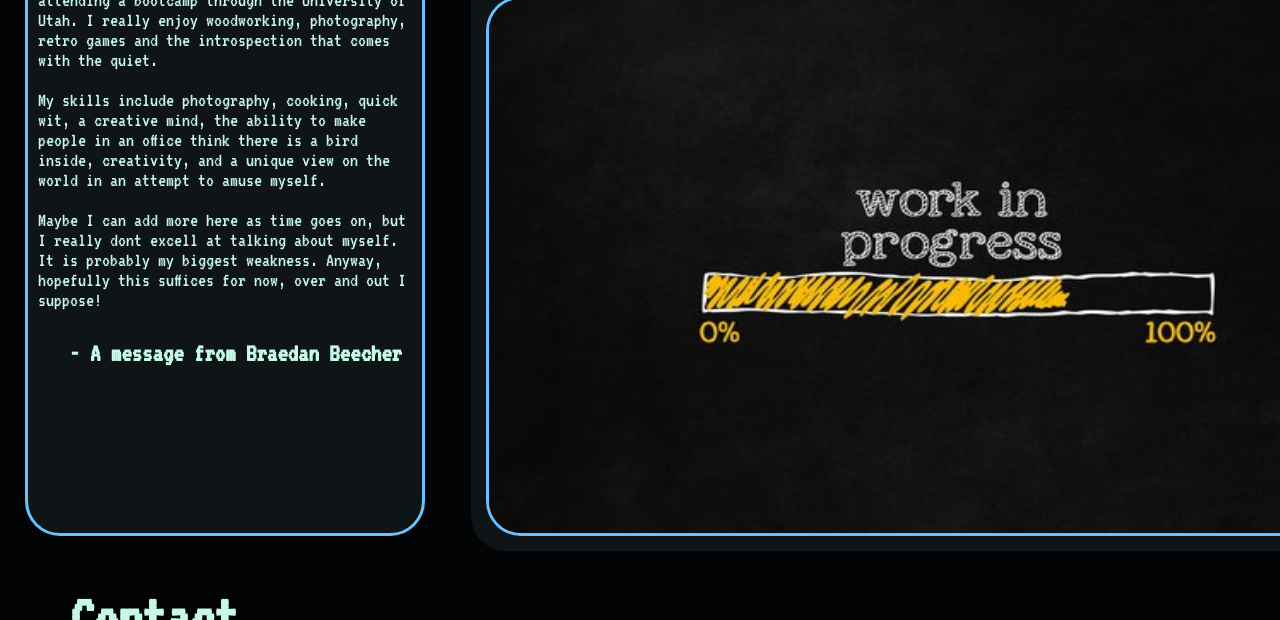
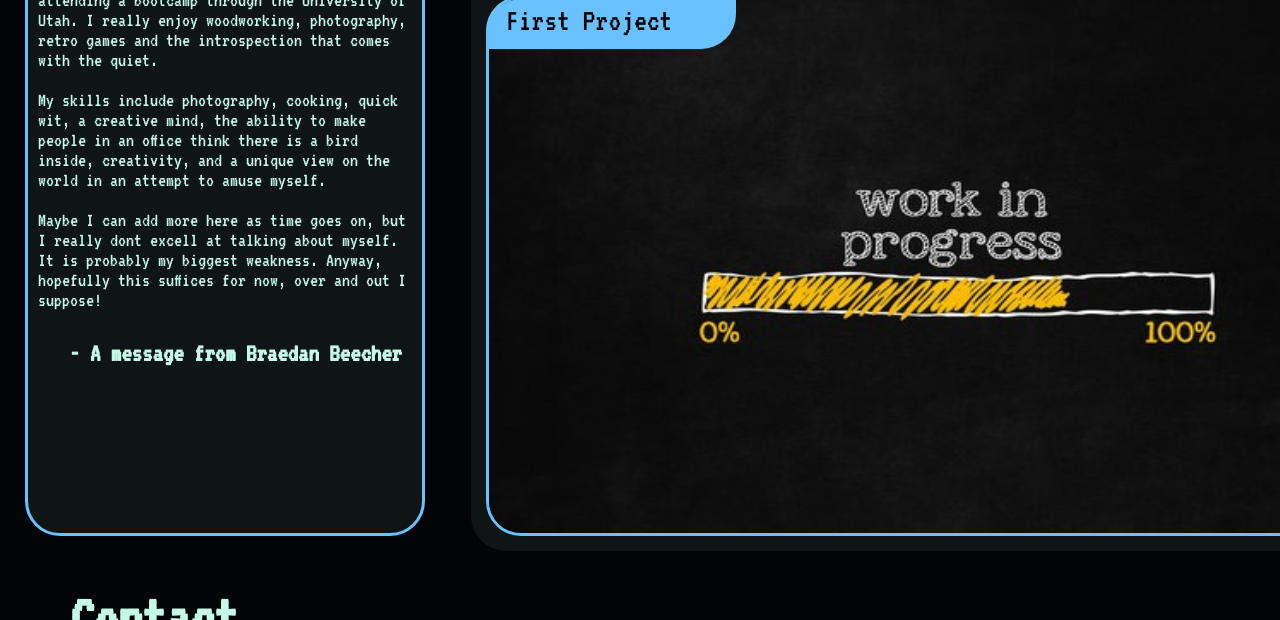
Before and after one commit to Buk1li/module-2-challenge, a plain HTML site: page index.html in a window 1280 px wide. Shown: the part 544-1164 px from the top of the page. Drawn offline with Linux system fonts and the light colour scheme.

Commit message:
Updated style.css for the header on the project image

```diff
--- a/assets/css/style.css
+++ b/assets/css/style.css
@@ -149,6 +149,20 @@ figure footer {
     font-size: 17px;
 }
 
+figure header {
+    width: 250px;
+    height: 50px;
+    padding-left: 20px;
+    padding-top: 5px;
+    border-radius: 35px 0px 35px 0px;
+    background: #69c2ff;
+    color: #030405;
+    position: relative;
+    left: -945px;
+    bottom: 345px;
+    font-size: 32px;
+}
+
 .contact {
     position: relative;
     font-family: 'VT323', 'Pixelify Sans', sans-serif, monospace;
```
